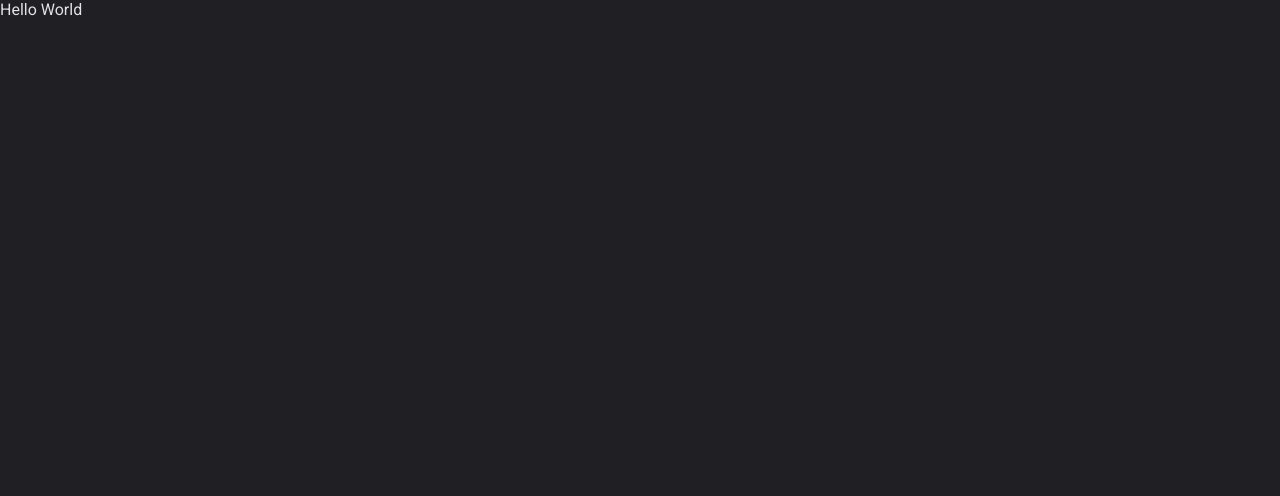
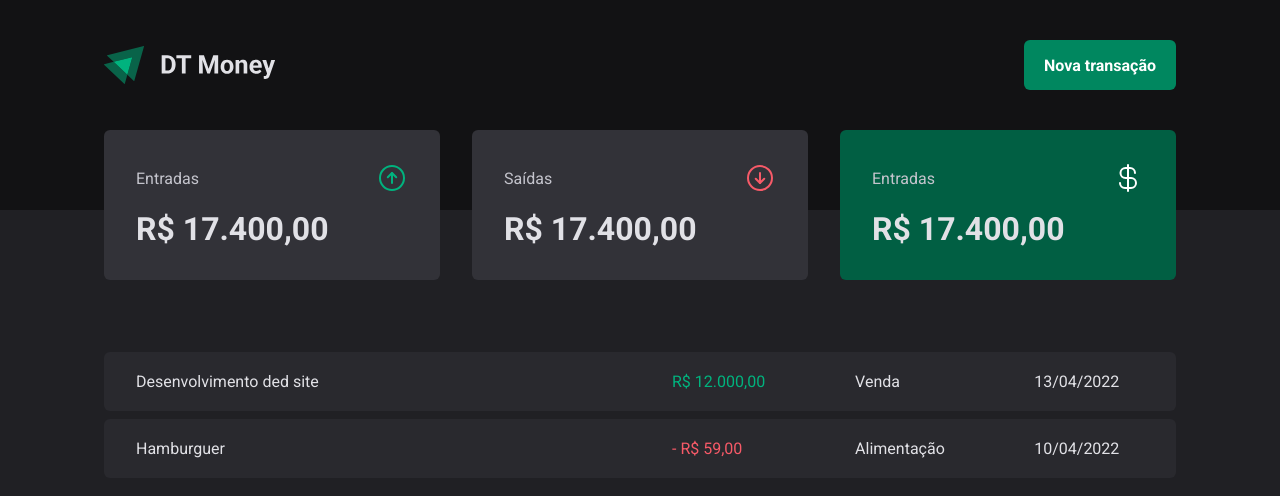
Before and after one commit to chrisviana/dt-money, a React (Vite) app: page / in a window 1280 px wide. Shown: the top 496 px of the page. Built offline with nearby package versions, Linux system fonts and the light colour scheme.

Commit message:
Criado componentes - Header - Summary - Trnasctions

```diff
--- a/package.json
+++ b/package.json
@@ -9,6 +9,7 @@
     "preview": "vite preview"
   },
   "dependencies": {
+    "phosphor-react": "^1.4.1",
     "react": "^18.2.0",
     "react-dom": "^18.2.0",
     "styled-components": "^5.3.6"
--- a/src/App.tsx
+++ b/src/App.tsx
@@ -1,4 +1,5 @@
 import { ThemeProvider } from "styled-components";
+import { Trasctions } from "./pages/Transctions";
 import { GlobalStyle } from "./styles/global";
 import { defaultTheme } from "./styles/themes/default";
 
@@ -6,7 +7,7 @@
   return (
     <ThemeProvider theme={defaultTheme}>
       <GlobalStyle />
-      <div>Hello World</div>
+      <Trasctions />
     </ThemeProvider>
 
   )
--- /dev/null
+++ b/src/components/Header/index.tsx
@@ -0,0 +1,13 @@
+import { HeaderContainer, HeaderContent, NewTransactionButton } from "./styles";
+import logoImg from '../../assets/logo.svg'
+
+export function Header() {
+    return (
+        <HeaderContainer>
+            <HeaderContent>
+                <img src={logoImg} alt="" />
+                <NewTransactionButton>Nova transação</NewTransactionButton>
+            </HeaderContent>
+        </HeaderContainer>
+    )
+}
--- /dev/null
+++ b/src/components/Header/styles.ts
@@ -0,0 +1,33 @@
+import styled from "styled-components";
+
+export const HeaderContainer = styled.header`
+    background: ${props => props.theme["gray-900"]};
+    padding: 2.5rem 0 7.5rem
+`
+
+export const HeaderContent = styled.div`
+    width: 100%;
+    max-width: 1120px;
+    margin: 0 auto;
+    padding: 0 1.5rem;
+
+    display: flex;
+    justify-content: space-between;
+    align-items: center;
+`
+
+export const NewTransactionButton = styled.button`
+    height: 50px;
+    border: 0;
+    background: ${props => props.theme["green-500"]};
+    color: ${props => props.theme.white};
+    font-weight: bold;
+    padding: 0 1.25rem;
+    border-radius: 6px;
+    cursor: pointer;
+
+    &:hover{
+        background: ${props => props.theme["green-700"]};
+        transition: background-color 0.2s;
+    }
+`
--- /dev/null
+++ b/src/components/Summary/index.tsx
@@ -0,0 +1,31 @@
+import { SummaryCard, SummaryContainer } from "./styles";
+import { ArrowCircleUp, ArrowCircleDown, CurrencyDollar } from 'phosphor-react'
+
+
+export function Summary() {
+    return (
+        <SummaryContainer>
+            <SummaryCard>
+                <header>
+                    <span>Entradas</span>
+                    < ArrowCircleUp size={32} color="#00b37e" />
+                </header>
+                <strong>R$ 17.400,00</strong>
+            </SummaryCard>
+            <SummaryCard>
+                <header>
+                    <span>Saídas</span>
+                    <ArrowCircleDown size={32} color="#f75a68" />
+                </header>
+                <strong>R$ 17.400,00</strong>
+            </SummaryCard>
+            <SummaryCard variant="green">
+                <header>
+                    <span>Entradas</span>
+                    <CurrencyDollar size={32} color="#fff" />
+                </header>
+                <strong>R$ 17.400,00</strong>
+            </SummaryCard>
+        </SummaryContainer>
+    )
+}
--- /dev/null
+++ b/src/components/Summary/styles.ts
@@ -0,0 +1,41 @@
+import styled, { css } from "styled-components";
+
+export const SummaryContainer = styled.div`
+    width: 100%;
+    max-width: 1120px;
+    margin: 0 auto;
+    padding: 0 1.5rem;
+
+    display: grid;
+    grid-template-columns: repeat(3, 1fr);
+    gap: 2rem;
+
+    margin-top: -5rem;
+`
+
+interface SummaryCardProps {
+    variant?: 'green';
+}
+
+export const SummaryCard = styled.div<SummaryCardProps>`
+    background: ${props => props.theme["gray-600"]};
+    border-radius: 6px;
+    padding: 2rem;
+
+    header {
+        display: flex;
+        align-items: center;
+        justify-content: space-between;
+        color: ${props => props.theme["gray-300"]};
+    }
+
+    strong {
+        display: block;
+        margin-top: 1rem;
+        font-size: 2rem;
+    }
+
+    ${props => props.variant === 'green' && css`
+        background: ${props.theme['green-700']};
+    `}
+`
--- /dev/null
+++ b/src/pages/Transctions/components/SearchForm/index.tsx
@@ -0,0 +1,5 @@
+export function SearchForm() {
+    return (
+        <div></div>
+    )
+}
--- /dev/null
+++ b/src/pages/Transctions/index.tsx
@@ -0,0 +1,39 @@
+import { Header } from "../../components/Header";
+import { Summary } from "../../components/Summary";
+import { PriceHighlight, TransctionsContainer, TransctionsTable } from "./styles";
+
+export function Trasctions() {
+    return (
+        <div>
+            <Header />
+            <Summary />
+            <TransctionsContainer>
+                <TransctionsTable>
+                    <tbody>
+                        <tr>
+                            <td width="50%">Desenvolvimento ded site</td>
+                            <td>
+                                <PriceHighlight variant="income">
+                                    R$ 12.000,00
+                                </PriceHighlight>
+                            </td>
+                            <td>Venda</td>
+                            <td>13/04/2022</td>
+                        </tr>
+                        <tr>
+                            <td width="50%">Hamburguer</td>
+                            <td>
+                                <PriceHighlight variant="outcome">
+                                    - R$ 59,00
+                                </PriceHighlight>
+                            </td>
+                            <td>Alimentação</td>
+                            <td>10/04/2022</td>
+                        </tr>
+                    </tbody>
+                </TransctionsTable>
+            </TransctionsContainer>
+
+        </div>
+    )
+}
--- /dev/null
+++ b/src/pages/Transctions/styles.ts
@@ -0,0 +1,37 @@
+import styled from 'styled-components';
+
+export const TransctionsContainer = styled.main`
+    width: 100%;
+    max-width: 1120px;
+    margin: 4rem auto 0;
+    padding: 0 1.5rem;
+`
+
+export const TransctionsTable = styled.table`
+    width: 100%;
+    border-collapse: separate;
+    border-spacing: 0 0.5rem;
+    /* margin-top: 1.5rem; */
+
+    td {
+        padding: 1.25rem 2rem;
+        background: ${props => props.theme["gray-700"]};
+
+        &:first-child{
+            border-top-left-radius: 6px;
+            border-bottom-left-radius: 6px;
+        }
+
+        &:last-child{
+            border-top-right-radius: 6px;
+            border-bottom-right-radius: 6px;
+        }
+    }
+`
+interface PriceHighlightPops {
+    variant: 'income' | 'outcome';
+}
+
+export const PriceHighlight = styled.span<PriceHighlightPops>`
+    color: ${props => props.variant == 'income' ? props.theme["green-300"] : props.theme["red-300"]}
+`
```
Also changed, not shown: src/assets/logo.svg (added), src/pages/Transctions/components/SearchForm/styles.ts (added), 1 other file (tests, documents, lock files or other folders).
